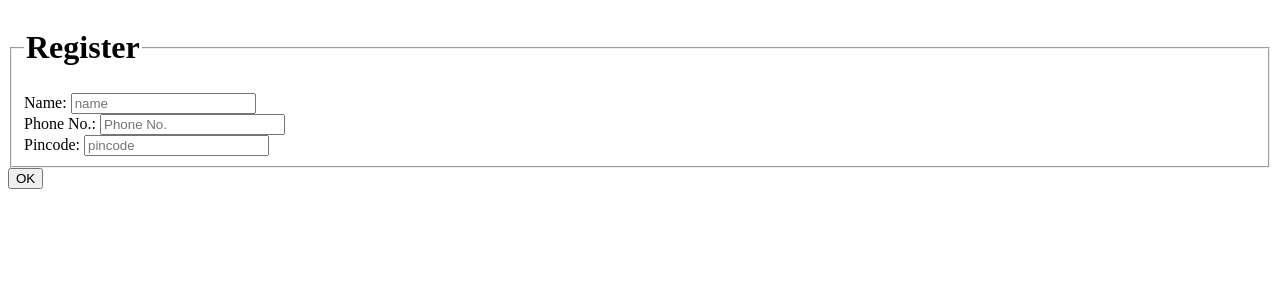
After one commit to rayshu/Django_SampleApp, a Django app: page /covid/register/ in a window 1280 px wide. The commit adds this page. Shown: the top 300 px of the page. Run offline with Django 3.2, Linux system fonts and the light colour scheme.

Commit message:
Added detail users and form UI

```diff
--- a/covid_tracker_app/models.py
+++ b/covid_tracker_app/models.py
@@ -1,4 +1,5 @@
 from django.db import models
+from django import forms
 from django.core.validators import RegexValidator
 import uuid
 
--- /dev/null
+++ b/covid_tracker_app/templates/covid_tracker_app/RegisterForm.html
@@ -0,0 +1,15 @@
+
+<form action="register/" method="post">
+    {% csrf_token %}
+    <fieldset>
+        <legend><h1>Register</h1></legend>
+        {% if error_message %}<p><strong>{{ error_message }}</strong></p>{% endif %}
+        <label for="name">Name:</label>
+        <input type="text" name="name" placeholder="name" /><br>
+        <label for="phone">Phone No.:</label>
+        <input type="text" name="phone" placeholder="Phone No." /><br>
+        <label for="pincode">Pincode:</label>
+        <input type="text" name="pincode" placeholder="pincode" /><br>
+    </fieldset>
+    <input type="submit" value="OK">
+    </form>
--- a/covid_tracker_app/templates/covid_tracker_app/index.html
+++ b/covid_tracker_app/templates/covid_tracker_app/index.html
@@ -1,3 +1,4 @@
-{% for i in users_list %}
-    <a href="{{ i.userid }}/">{{i.userid}}</a>
+{% for user in users_list %}
+    <li><a href="{{ user.userid }}/">{{user.name}}</a></li>
 {% endfor %}
+<button><a href="register/">Register New User</a></button>
--- a/covid_tracker_app/urls.py
+++ b/covid_tracker_app/urls.py
@@ -2,7 +2,9 @@ from django.urls import path
 
 from . import views
 
+app_name = 'users'
 urlpatterns = [
     path('', views.index, name='index'),
     path('<uuid:userid>/', views.user, name='user'),
+    path('register/', views.register_user, name='register')
 ]
--- a/covid_tracker_app/views.py
+++ b/covid_tracker_app/views.py
@@ -1,11 +1,11 @@
+from django.http.response import HttpResponseRedirect
 from django.shortcuts import render, get_object_or_404
 from django.http import Http404
 from django.http import HttpResponse
 from .models import Users
 
-
 def index(request):
-    users_list = Users.objects.order_by('-name')
+    users_list = Users.objects.order_by('name')
     users_list = list(users_list)
     context = {'users_list':users_list}
     return render(request,'covid_tracker_app/index.html', context )
@@ -13,3 +13,10 @@ def index(request):
 def user(request, userid):
     user = get_object_or_404(Users, pk=userid)
     return render(request, 'covid_tracker_app/userDetails.html', {'user': user})
+
+def register_user(request):
+    if request.method == 'POST':
+        form = Users(request.POST)
+    else:
+        form=Users()
+    return render(request, 'covid_tracker_app/RegisterForm.html', {'form': form})
```
Also changed, not shown: covid_tracker_app/templates/covid_tracker_app/userDetails.html (line endings or trailing spaces).
